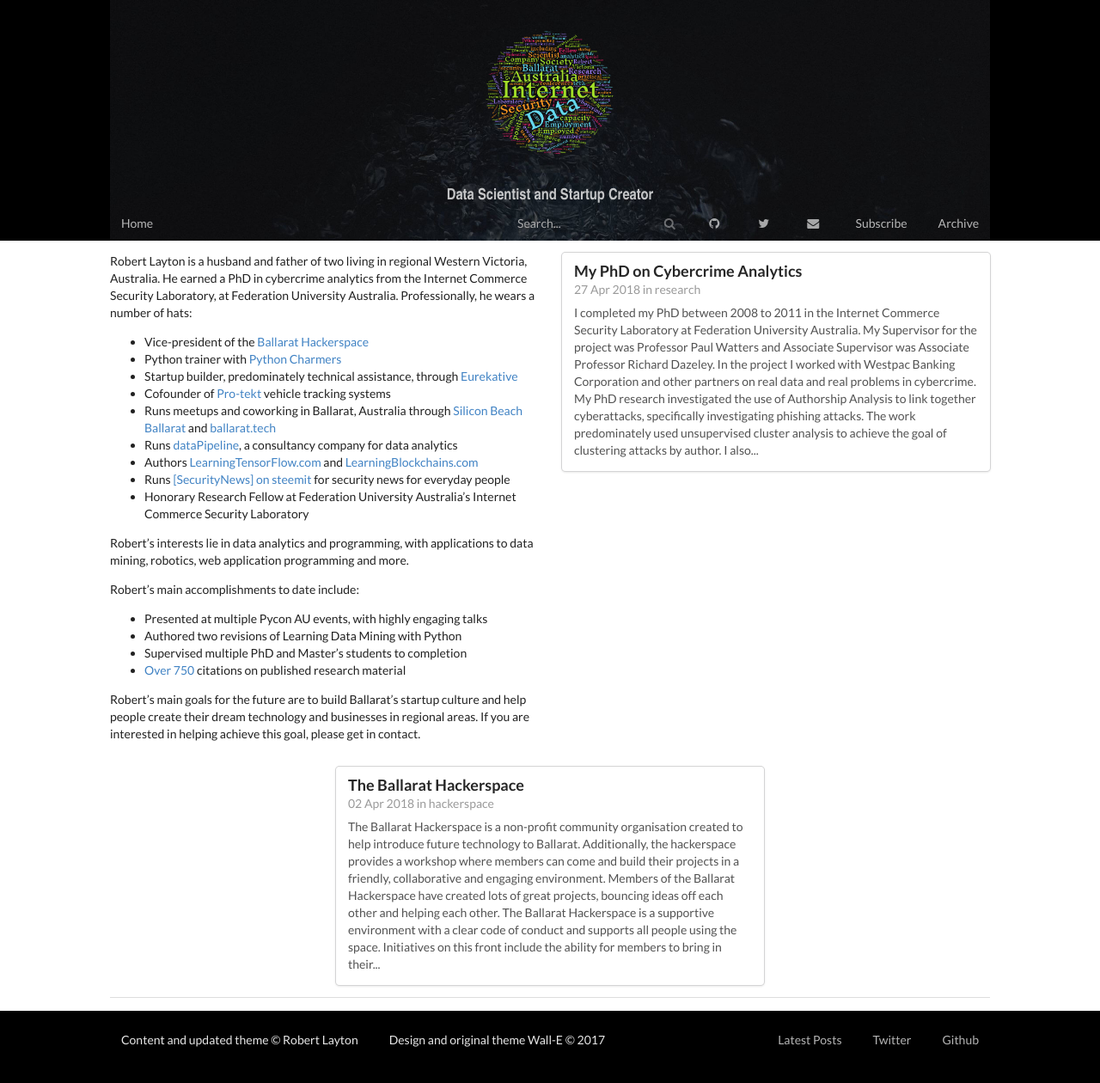
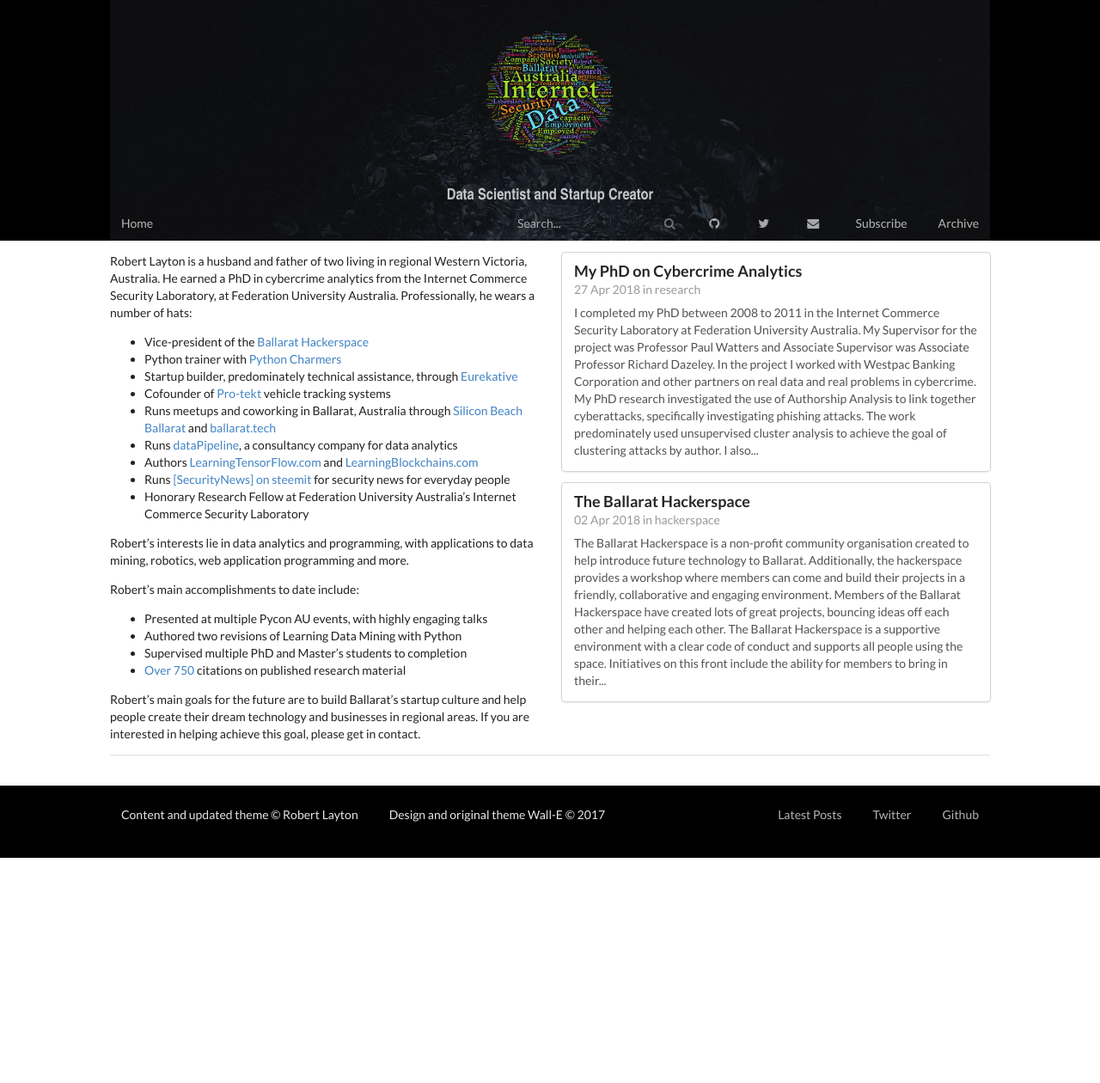
Before and after one commit to robertlayton/robertlayton.info, a Jekyll site: the page built from site/index.html, in a window 1280 px wide. Shown: the whole page at 86% size. Built offline with Jekyll 4.4.1, drawn with Linux system fonts in a browser that asks for light colours; comment, search, counter and statistics services are not loaded; after the commit the page ends 998 px from its top, so only the background shows below that.

Commit message:
Fixed front layout for nicer two column

```diff
--- a/site/_layouts/front.html
+++ b/site/_layouts/front.html
@@ -7,13 +7,12 @@ layout: default
     <div class="eight wide column">
       {% markdown about.md %}
     </div>
+    <div class="eight wide column">
       {% assign counter = 0 %}
       {% for post in site.posts %}
           {% assign counter = counter | plus: 1 %}
           {% if counter <= 2 %}
-            <div class="eight wide column">
                 {% include card.html %}
-            </div>
           {% elsif counter <= 10 %}
               <div class="four wide column">
                   {% include card.html %}
@@ -38,6 +37,7 @@ layout: default
           {% endif %}
       {% endfor %}
     </div>
+</div>
 <div class="ui divider"></div>
 
 {% include disqus-count.html %}
```
Lines whose indentation alone changed are shown as unchanged.
